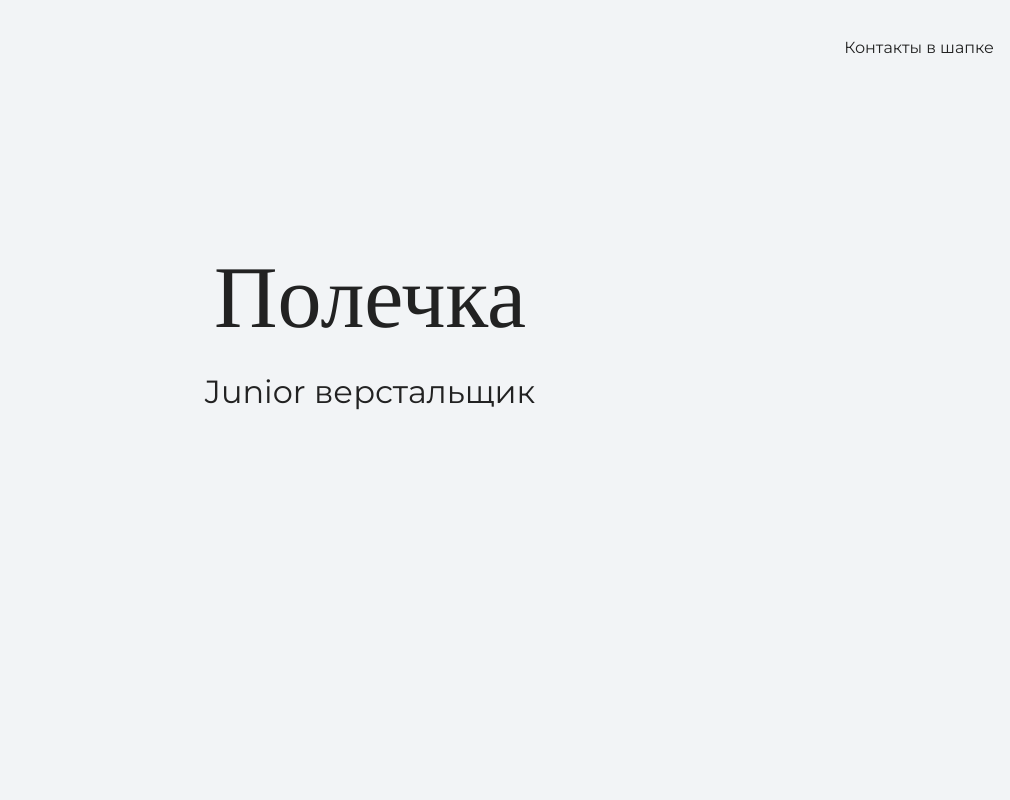
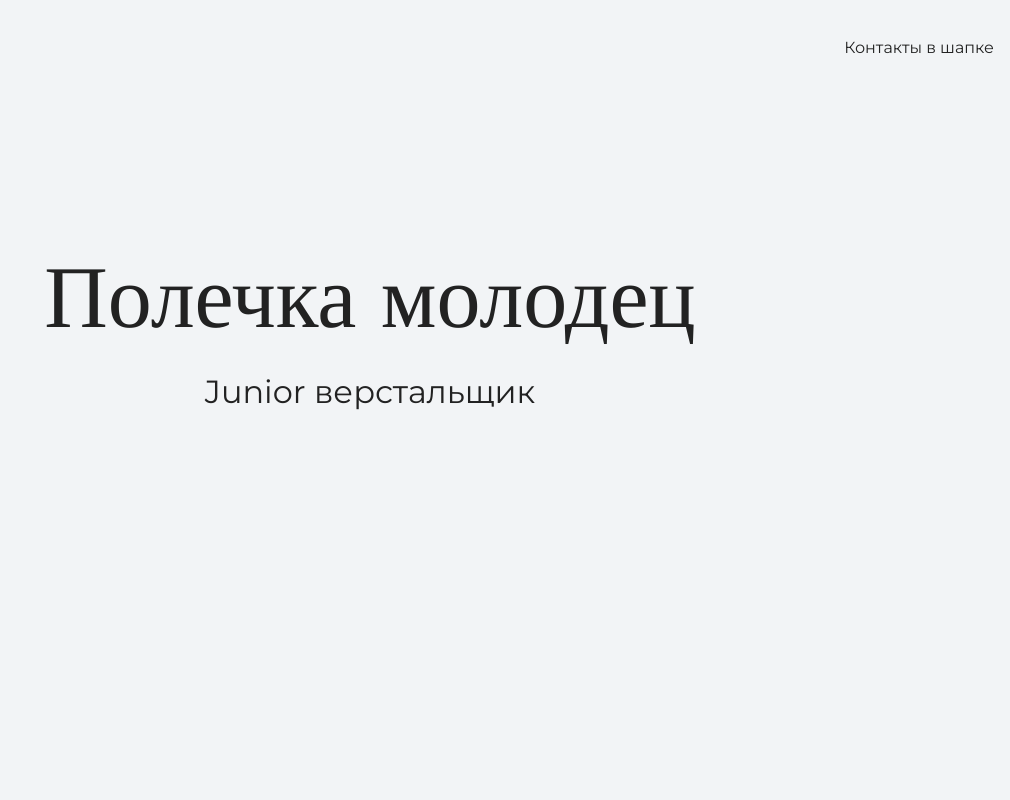
Before and after one commit to polinagv/my-site, a plain HTML site: page index.html in a window 1280 px wide. Shown: the top 800 px of the page, without its empty margins (270-1280 px from the left). Drawn offline with nearby package versions, Linux system fonts and the light colour scheme.

Commit message:
меняет текст на главной странице

```diff
--- a/index.html
+++ b/index.html
@@ -19,7 +19,7 @@
 
   <section class="hero-image">
     <div class="container">
-      <h1 class="heading">Полечка</h1>
+      <h1 class="heading">Полечка молодец</h1>
       <p>Junior верстальщик</p>
     </div>
   </section>
```
